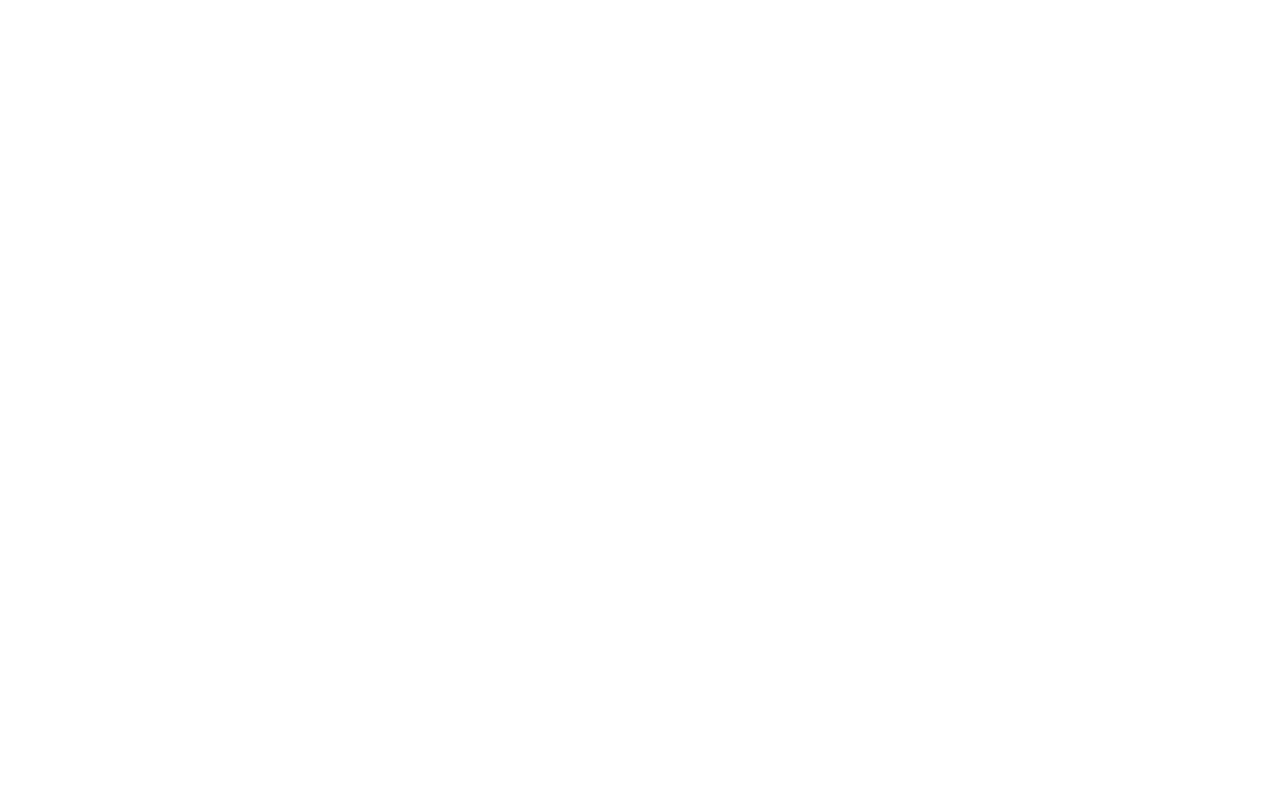
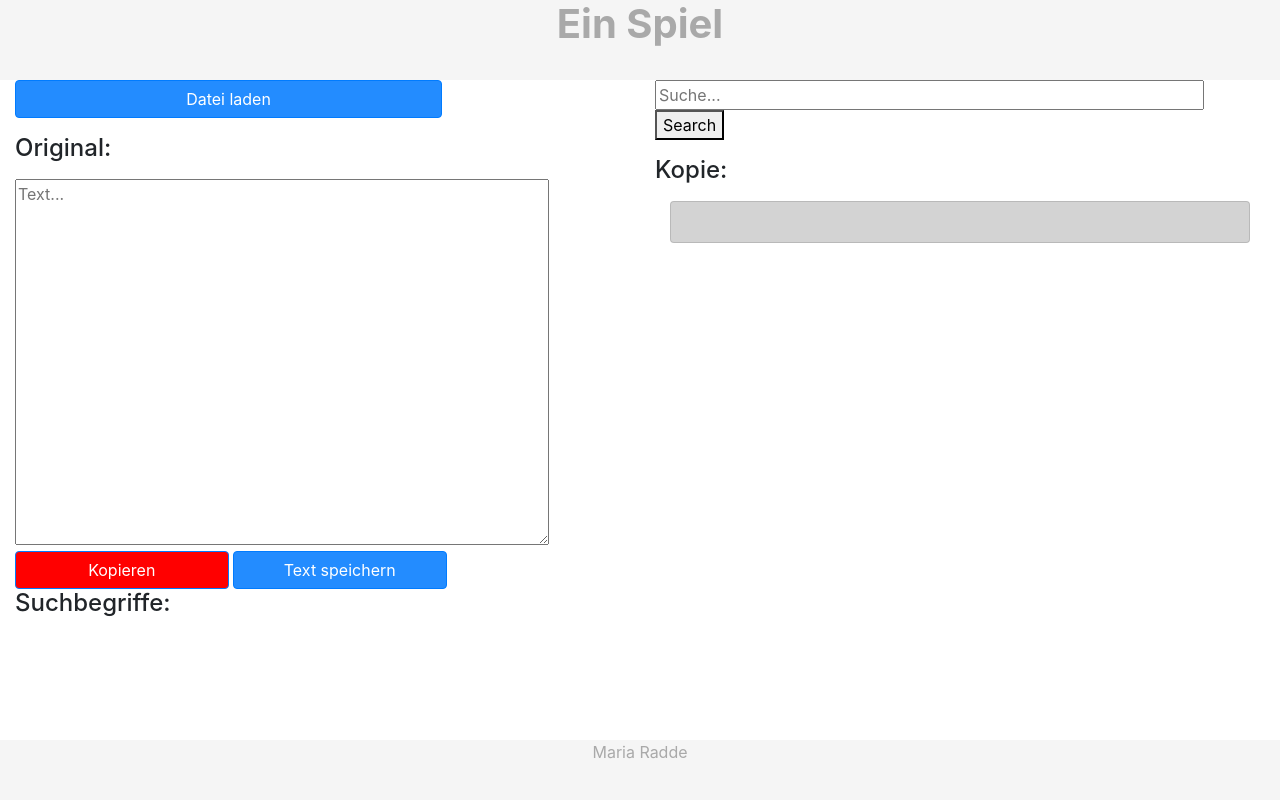
Before and after one commit to MariaRadde/webtech19, a PHP site: page /Probeklausur2017.php in a window 1280 px wide. Before the commit the page is empty. Run offline with PHP 8.4, Linux system fonts and the light colour scheme.

Commit message:
Update Probeklausur2017.php

```diff
--- a/KlausurVorbr/Probeklausur2017.php
+++ b/KlausurVorbr/Probeklausur2017.php
@@ -1 +1,102 @@
-<?php
+<!DOCTYPE html>
+<html lang="de" xmlns="http://www.w3.org/1999/html">
+<head>
+    <meta charset="UTF-8">
+    <meta name="viewport" content="width=device-width, initial-scale=1.0">
+    <link rel="stylesheet" href="https://stackpath.bootstrapcdn.com/bootstrap/4.4.1/css/bootstrap.min.css"
+          integrity="sha384-Vkoo8x4CGsO3+Hhxv8T/Q5PaXtkKtu6ug5TOeNV6gBiFeWPGFN9MuhOf23Q9Ifjh" crossorigin="anonymous">
+    <title>Klausur 2017</title>
+    <style>
+        html {
+            position: relative; /* sticky footer */
+            min-height: 100%;
+        }
+        header {
+            background-color: #f5f5f5;
+            width: 100%;
+            height: 80px;
+            text-align: center;
+        }
+
+        strong {
+            color: #A9A9A9;
+        }
+
+        footer {
+            position: absolute;
+            bottom: 0px;
+            height: 60px;
+            width: 100%;
+            background-color: #f5f5f5;
+            text-align: center;
+        }
+
+        footer > a, footer > a:hover, footer > a:link, footer > a:visited {
+            color: #A9A9A9;
+
+
+    </style>
+
+    <header>
+        <h1><strong>Ein Spiel</strong></h1>
+    </header>
+
+</head>
+
+<div class="container-fluid">
+    <div class="row">
+        <div class=" col-12 col-sm-6 col-md-6 ">
+            <button class="btn btn-primary" id="but1" type="submit" width="100%"
+                    style="background-color: #238cff; color: white; width: 70%"
+            >Datei laden
+            </button>
+            <p><h4>Original:</h4></p>
+            <!--label for="textarea">Original:</label>-->
+            <textarea id="textarea" placeholder="Text..." rows="15" cols="50"></textarea>
+
+            <div class="button-group">
+                <button class="btn btn-primary" id="but2" type="submit"
+                        style="background-color: red; color:white;width:35%"
+                > Kopieren
+                </button>
+                <button class="btn btn-primary" id="but3" type="submit"
+                        style="background-color:#238cff; color: white; width:35%"
+                >Text speichern
+                </button>
+            </div>
+            <h4>Suchbegriffe:</h4>
+            <div class="inhalt" style="visibility: hidden"> Soll hidden sein</div>
+        </div>
+        <div class="col-12 col-sm-6 col-md-6  ">
+            <div class="search-container">
+                <form action="/action_page.php">
+                    <input type="text" placeholder="Suche..." name="search" style="width: 90%">
+                    <button type="submit"><i class="fa fa-search"></i>Search</button>
+                </form>
+                <p><h4>Kopie:</h4></p>
+                <div class="container">
+                    <div class="card card-body " style="background-color: lightgrey"></div>
+                </div>
+
+            </div>
+            <p></p>
+
+        </div>
+
+
+    </div>
+
+
+</div>
+
+
+
+
+<footer>
+    <a href="webtech.f4.htw-berlin.de/" style="text-decoration: none;">Maria Radde</a>
+
+
+</footer>
+
+</body>
+</html>
```
